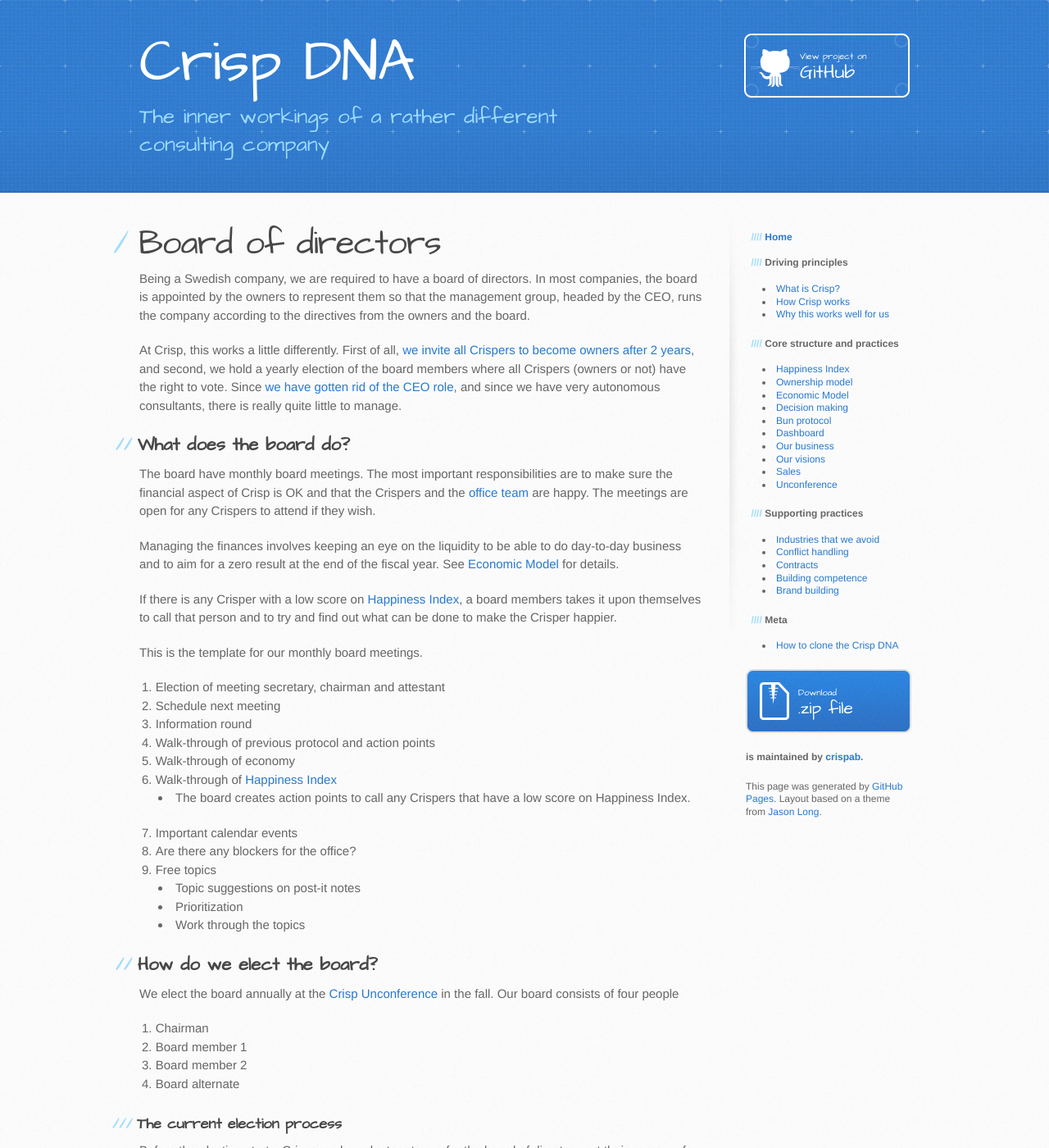
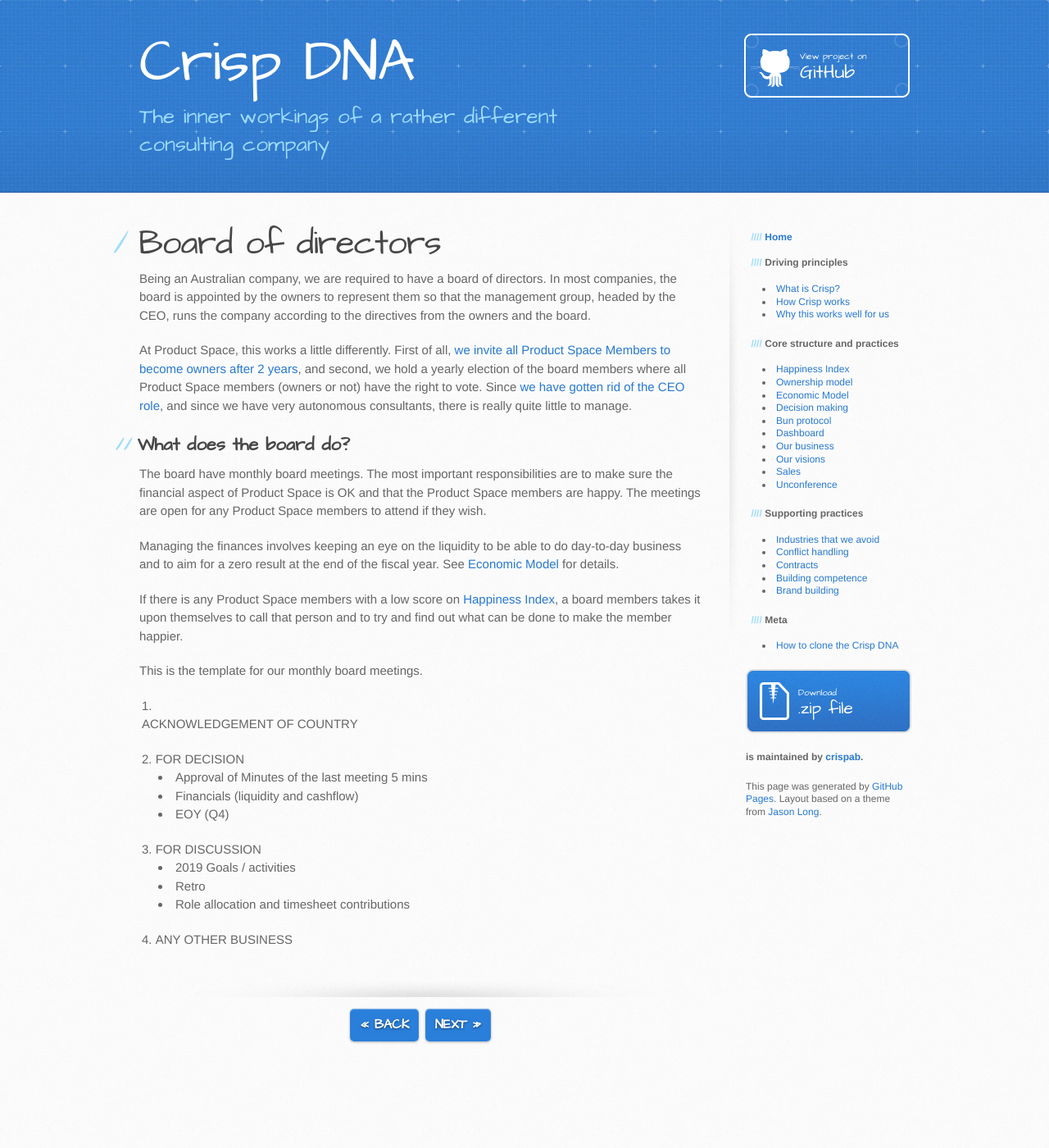
Before and after one commit to crispab/crisp-dna, a Jekyll site: the page built from _docs/board-of-directors.md, in a window 1280 px wide and 1400 px high. Shown: the whole window at 82% size. Built offline with Jekyll 4.4.1, drawn with Linux system fonts in a browser that asks for light colours; some of the changed text lies outside the part shown.

Commit message:
Content updates to board-of-directors.md

```diff
--- a/_docs/board-of-directors.md
+++ b/_docs/board-of-directors.md
@@ -7,72 +7,31 @@
 Board of directors
 ==================
 
-Being a Swedish company, we are required to have a board of directors. In most companies, the board is appointed by the owners to represent them so that the management group, headed by the CEO, runs the company according to the directives from the owners and the board.
+Being an Australian company, we are required to have a board of directors. In most companies, the board is appointed by the owners to represent them so that the management group, headed by the CEO, runs the company according to the directives from the owners and the board.
 
-At Crisp, this works a little differently. First of all, [we invite all Crispers to become owners after 2 years](ownership-model.html), and second, we hold a yearly election of the board members where all Crispers (owners or not) have the right to vote. Since [we have gotten rid of the CEO role](decisions.html), and since we have very autonomous consultants, there is really quite little to manage.
+At Product Space, this works a little differently. First of all, [we invite all Product Space Members to become owners after 2 years](ownership-model.html), and second, we hold a yearly election of the board members where all Product Space members (owners or not) have the right to vote. Since [we have gotten rid of the CEO role](decisions.html), and since we have very autonomous consultants, there is really quite little to manage.
 
 What does the board do?
 -----------------------
 
-The board have monthly board meetings. The most important responsibilities are to make sure the financial aspect of Crisp is OK and that the Crispers and the [office team](office-team.html) are happy. The meetings are open for any Crispers to attend if they wish.
+The board have monthly board meetings. The most important responsibilities are to make sure the financial aspect of Product Space is OK and that the Product Space members are happy. The meetings are open for any Product Space members to attend if they wish.
 
 Managing the finances involves keeping an eye on the liquidity to be able to do day-to-day business and to aim for a zero result at the end of the fiscal year. See [Economic Model](economic-model.html) for details.
 
-If there is any Crisper with a low score on [Happiness Index](happiness-index.html), a board members takes it upon themselves to call that person and to try and find out what can be done to make the Crisper happier.
+If there is any Product Space members with a low score on [Happiness Index](happiness-index.html), a board members takes it upon themselves to call that person and to try and find out what can be done to make the member happier.
 
 This is the template for our monthly board meetings.
 
-1.  Election of meeting secretary, chairman and attestant
-2.  Schedule next meeting
-3.  Information round
-4.  Walk-through of previous protocol and action points
-5.  Walk-through of economy
-6.  Walk-through of [Happiness Index](happiness-index.html)
-    -   The board creates action points to call any Crispers that have a low score on Happiness Index.
-7.  Important calendar events
-8.  Are there any blockers for the office?
-9.  Free topics
-    -   Topic suggestions on post-it notes
-    -   Prioritization
-    -   Work through the topics
+1. ACKNOWLEDGEMENT OF COUNTRY
 
-How do we elect the board?
---------------------------
+2. FOR DECISION
+- Approval of Minutes of the last meeting		5 mins
+- Financials (liquidity and cashflow)
+- EOY (Q4)
 
-We elect the board annually at the [Crisp Unconference](unconference.html) in the fall. Our board consists of four people
+3. FOR DISCUSSION
+- 2019 Goals / activities
+- Retro
+- Role allocation and timesheet contributions
 
-1.  Chairman
-2.  Board member 1
-3.  Board member 2
-4.  Board alternate
-
-### The current election process
-
-Before the election starts, Crispers who volunteer to run for the board of directors put their name up for consideration on a dedicated wall somewhere. Often, there is some flattering going on to encourage people to volunteer. We usually end up with two or three candidates for the Chairman position, and some additional Crispers volunteering to make up the rest of the board.
-
-When it is time for the election, all Crispers gather in a big circle. One of the Unconference facilitators manages the election process, where we elect one member at a time, in the order listed above, using closed voting and relative majority.
-
-For each position on the board:
-
-1.  Any Crisper may nominate any Crisper.
-2.  Nominees who accept the nomination are given the opportunity to offer a short motivation for why to vote for them.
-3.  Each Crisper casts a vote by writing the name of their favourite candidate on a piece of paper, and putting it in a basket in the middle of the circle.
-4.  When everyone has voted, 2-3 people count the votes in front of the group. The candidate with the largest number of votes is announced the winner without further ado.
-
-We repeat this process until all four positions are filled.
-
-Since we vote for one position at a time, we have the possibility to vote for a strong team. Let's say the chairman is an intuitive agile coach, then, maybe, people will vote for a thoughtful programmer in the next round to balance the team.
-Past practice that has emerged, the board usually consist of one from our office staff, one programmer and one agile coach.
-
-### History and future direction
-
-This process has evolved from trying lots of different ones, here are two examples of former processes:
-
--   One man nomination committee that talked to everyone to hear their opinion and then put together a suggestion that always got elected.
-    -   pros: put together a team.
-    -   cons: lack of transparency, didn't scale
--   Closed vote, the 3 people with most votes became the board.
-    -   pros: easy and fair, scales
-    -   cons: still lack of transparency, not possible to vote for a team only individuals, not all different views would get represented
-
-We are currently looking to change how we elect the board to one based on the Sociocracy election process to get more reasoning about the composition and feedback to the nominated people.
+4. ANY OTHER BUSINESS
```
